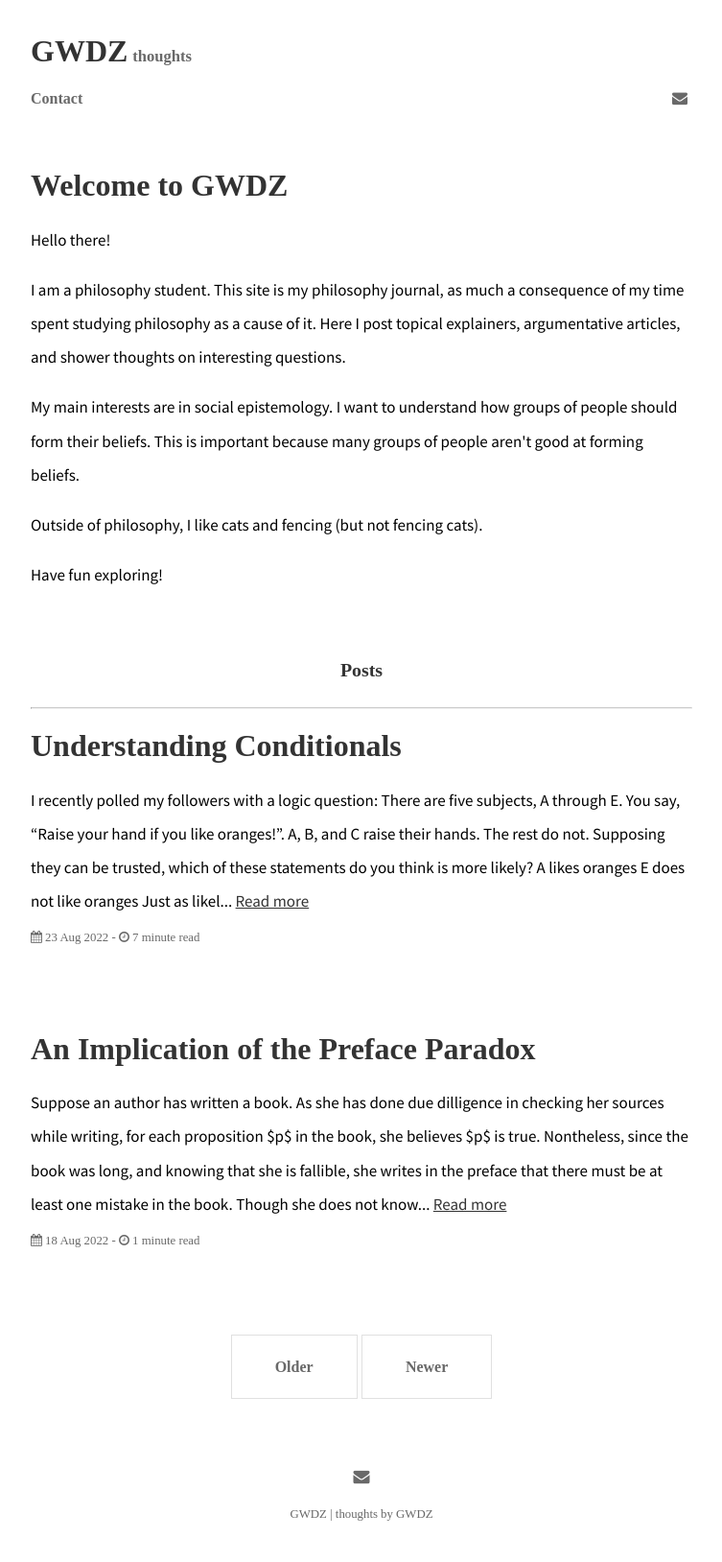
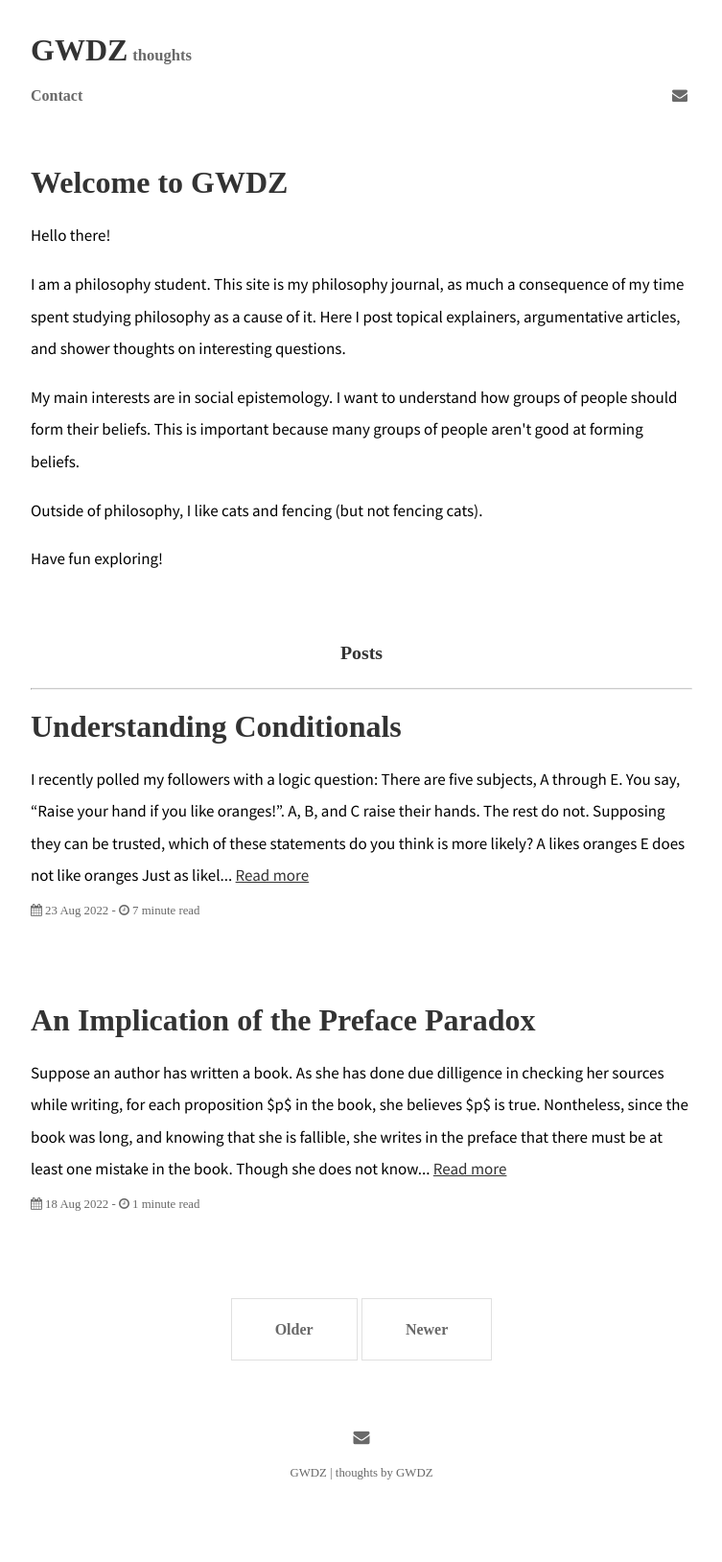
Before and after one commit to GWDZ-true/gwdz-site, a Jekyll site: the page built from index.html, in a window 1280 px wide. Shown: the whole page at 96% size, without its empty margins (263-1016 px from the left). Built offline with Jekyll 4.4.1, drawn with Linux system fonts in a browser that asks for light colours; some web fonts are replaced; the list of posts is cut into pages by our own code; after the commit the page ends 1584 px from its top, so only the background shows below that.

Commit message:
Update _base.scss

```diff
--- a/_sass/_base.scss
+++ b/_sass/_base.scss
@@ -6,13 +6,13 @@ body {
   font-family: $serif-font-family;
   font-size: 17px; // 19
   color: $body-color;
-  line-height: 2.2rem; // 1.9
+  line-height: 2.1rem; // 1.9
 }
 
 @media (max-width: $elements-responsive-width) {
   body {
     font-size: 16px; // 18
-    line-height: 2.1rem; // 1.8
+    line-height: 2rem; // 1.8
   }
   body h1 {
     font-size: 1.6rem; //1.5
```
